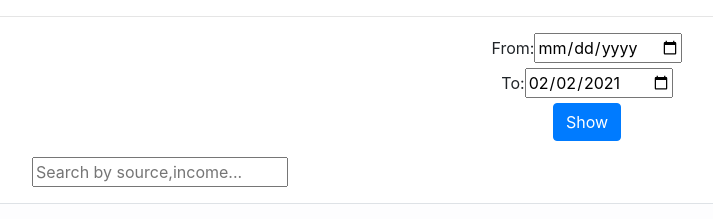
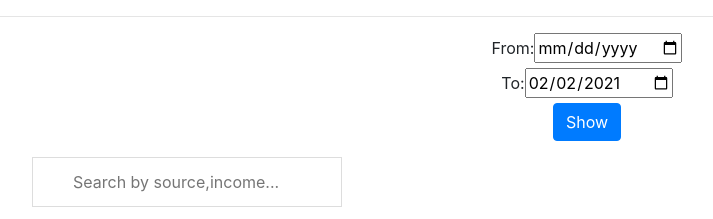
Before and after one commit to Sujeet9271/mtrack, a Django app: template templates/income.html in a window 1280 px wide. Shown: the part 56-275 px from the top of the page, without its empty margins (53-766 px from the left). Run offline with Django 3.2, Linux system fonts and the light colour scheme; the template is opened without the code that fills it, so the values that code supplies are empty; some libraries are stand-ins or nearby versions.

Commit message:
search by category in income/expenses_detail

```diff
--- a/templates/expenses.html
+++ b/templates/expenses.html
@@ -8,6 +8,12 @@
 
 
     <style>
+        #myInput {
+              font-size: 16px;
+              padding: 12px 20px 12px 40px;
+              border: 1px solid #ddd;
+              margin-bottom: 12px;
+            }
 
             .hiddenRow {
                 padding: 0 4px !important;
--- a/templates/income.html
+++ b/templates/income.html
@@ -6,7 +6,12 @@
 
 
     <style>
-
+            #myInput {
+              font-size: 16px;
+              padding: 12px 20px 12px 40px;
+              border: 1px solid #ddd;
+              margin-bottom: 12px;
+            }
             .hiddenRow {
                 padding: 0 4px !important;
                 background-color: #eeeeee;
```
